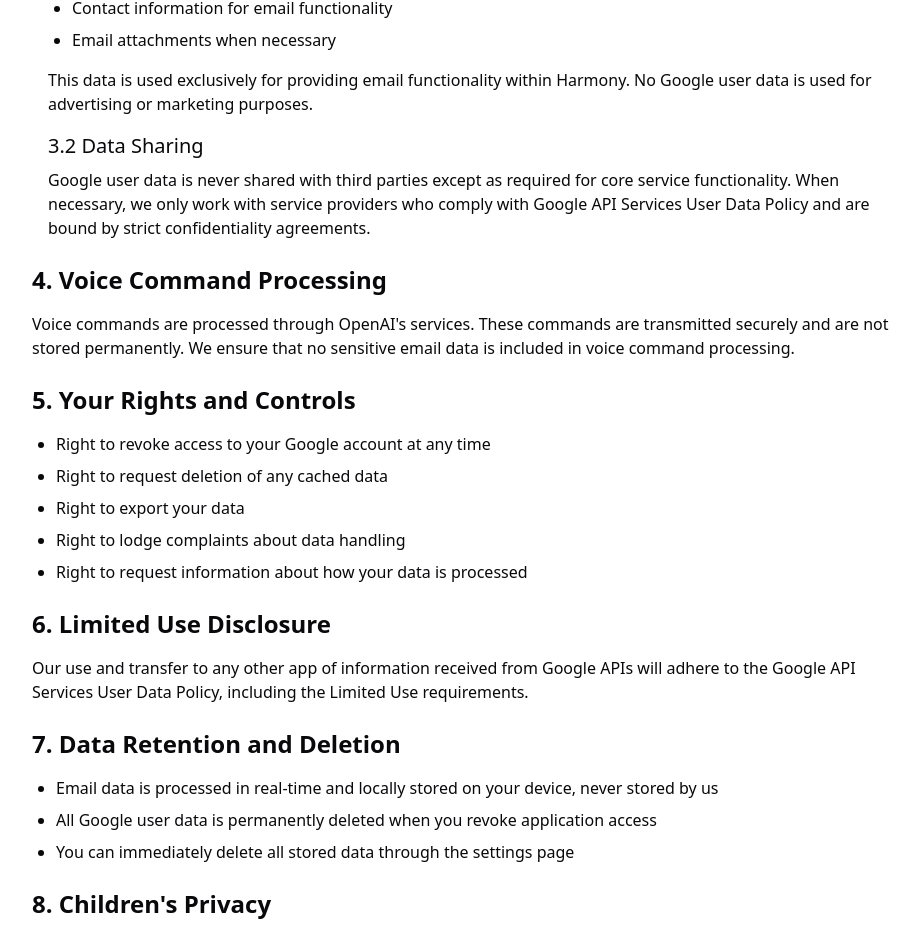
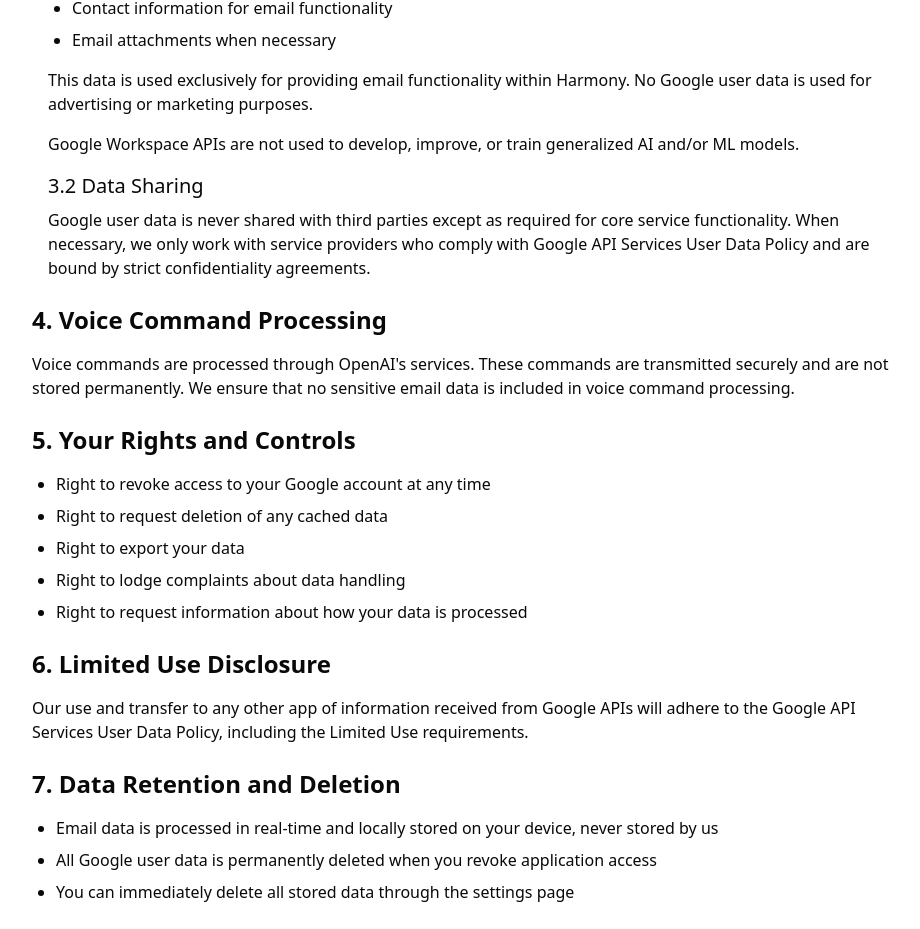
Before and after one commit to nathancovey/useharmony.com, a Next.js app: page /privacy in a window 1280 px wide. Shown: the part 932-1861 px from the top of the page, without its empty margins (176-1096 px from the left). Built offline with nearby package versions, Linux system fonts and the light colour scheme.

Commit message:
add api privacy notice

```diff
--- a/app/privacy/page.tsx
+++ b/app/privacy/page.tsx
@@ -74,6 +74,9 @@
               <p className="mb-4">
                 This data is used exclusively for providing email functionality within Harmony. No Google user data is used for advertising or marketing purposes.
               </p>
+              <p className="mb-4">
+                Google Workspace APIs are not used to develop, improve, or train generalized AI and/or ML models.
+              </p>
 
               <h3 className="text-xl font-medium mb-2">3.2 Data Sharing</h3>
             <p className="mb-4">
```
